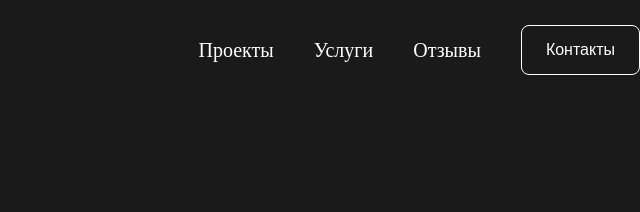
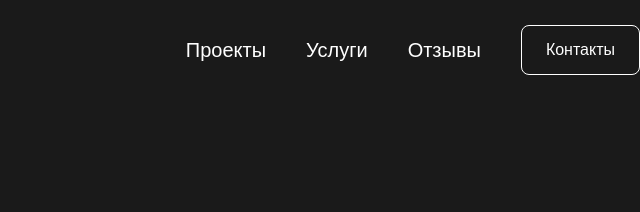
Before and after one commit to invatemi/PortfolioSite, a plain HTML site: page index.html in a window 1280 px wide. Shown: the top 212 px of the page, 640-1280 px from the left. Drawn offline with nearby package versions, Linux system fonts and the light colour scheme; files that its build step writes are made by us from their sources; a web font is replaced by a local one.

Commit message:
Update _header.scss

```diff
--- a/scss/block/_header.scss
+++ b/scss/block/_header.scss
@@ -81,7 +81,6 @@
     margin: 0;
     padding: 0;
 
-    font-family: Switzer;
     font-weight: 400;
     font-size: 20px;
     line-height: 100%;
```
